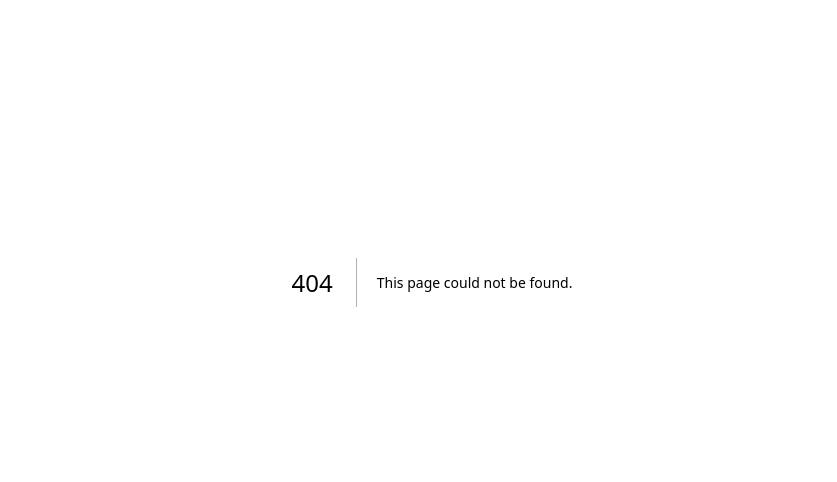
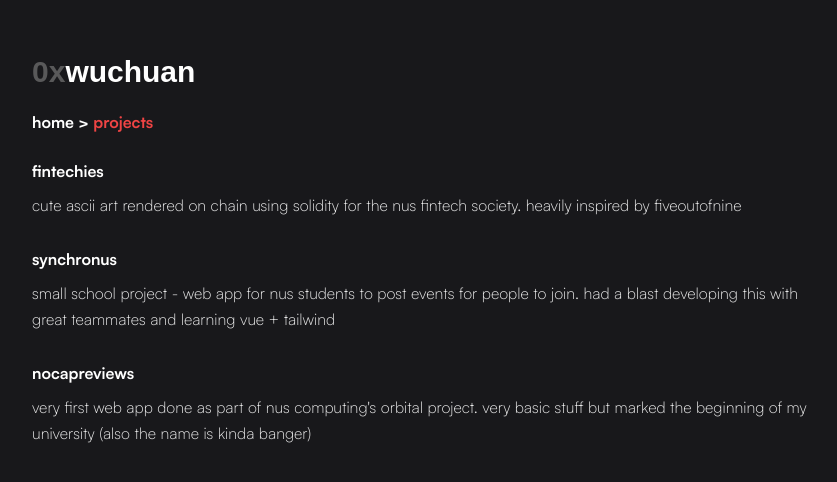
Before and after one commit to 0xwuchuan/wuchuan.xyz, a Next.js app: page /projects in a window 1280 px wide. Before the commit this address had no page. Shown: the part 118-600 px from the top of the page, without its empty margins (208-1045 px from the left). Built offline with nearby package versions, Linux system fonts and the light colour scheme; a web font is replaced by a local one.

Commit message:
add: projects

```diff
--- /dev/null
+++ b/src/app/projects/page.tsx
@@ -0,0 +1,27 @@
+import { Metadata } from "next";
+import Header from "@/components/header";
+import Breadcrumb from "@/components/breadcrumb";
+import { ProjectProps, Project } from "@components/project";
+
+import projects from "@/public/projects.json";
+
+export const metadata: Metadata = {
+  title: "projects",
+};
+
+export default function Home() {
+  const sortedProjects = projects.sort((a: ProjectProps, b: ProjectProps) => {
+    return a.order - b.order; // Lower 'order' numbers come first
+  });
+
+  return (
+    <div className="max-w-4xl px-10 grow text-white">
+      <Header />
+      <Breadcrumb page="projects" color="red" />
+      {sortedProjects.map((project: ProjectProps, index: number) => (
+        <Project key={index} {...project} />
+      ))}
+      {/* More coming soon copium */}
+    </div>
+  );
+}
--- a/src/components/experience.tsx
+++ b/src/components/experience.tsx
@@ -15,7 +15,7 @@ export function Experience(props: ExperienceProps) {
         href={props.placelink}
         className="hover:underline hover:text-blue-500 transition duration-100 ease-in"
       >
-        <p className="mb-3 font-bold">
+        <p className="mb-2 font-bold">
           {props.title} at {props.place}
         </p>
       </Link>
--- /dev/null
+++ b/src/components/project.tsx
@@ -0,0 +1,25 @@
+import Link from "next/link";
+
+export type ProjectProps = {
+  name: string;
+  link: string;
+  description: string;
+  status: string;
+  order: number;
+};
+
+export function Project(props: ProjectProps) {
+  return (
+    <section className="p-2 pb-5 whitespace-normal font-satoshi leading-relaxed lowercase">
+      <Link
+        href={props.link}
+        className="hover:underline hover:text-red-500 transition duration-100 ease-in"
+      >
+        <p className="mb-2 font-bold">{props.name}</p>
+      </Link>
+      <ul className="space-y-2 font-light text-white/90">
+        <li>{props.description}</li>
+      </ul>
+    </section>
+  );
+}
--- /dev/null
+++ b/src/public/projects.json
@@ -0,0 +1,23 @@
+[
+  {
+    "name": "fintechies",
+    "link": "https://github.com/0xwuchuan/BC_On_Chain_Membership",
+    "description": "cute ascii art rendered on chain using solidity for the nus fintech society. heavily inspired by fiveoutofnine",
+    "status": "completed",
+    "order": 1
+  },
+  {
+    "name": "synchronus",
+    "link": "https://github.com/0xwuchuan/BT3103_SynchroNUS",
+    "description": "small school project - web app for nus students to post events for people to join. had a blast developing this with great teammates and learning vue + tailwind",
+    "status": "completed",
+    "order": 2
+  },
+  {
+    "name": "nocapreviews",
+    "link": "https://github.com/0xwuchuan/orbital-noCapreviews",
+    "description": "very first web app done as part of nus computing's orbital project. very basic stuff but marked the beginning of my university (also the name is kinda banger)",
+    "status": "completed",
+    "order": 2
+  }
+]
```
